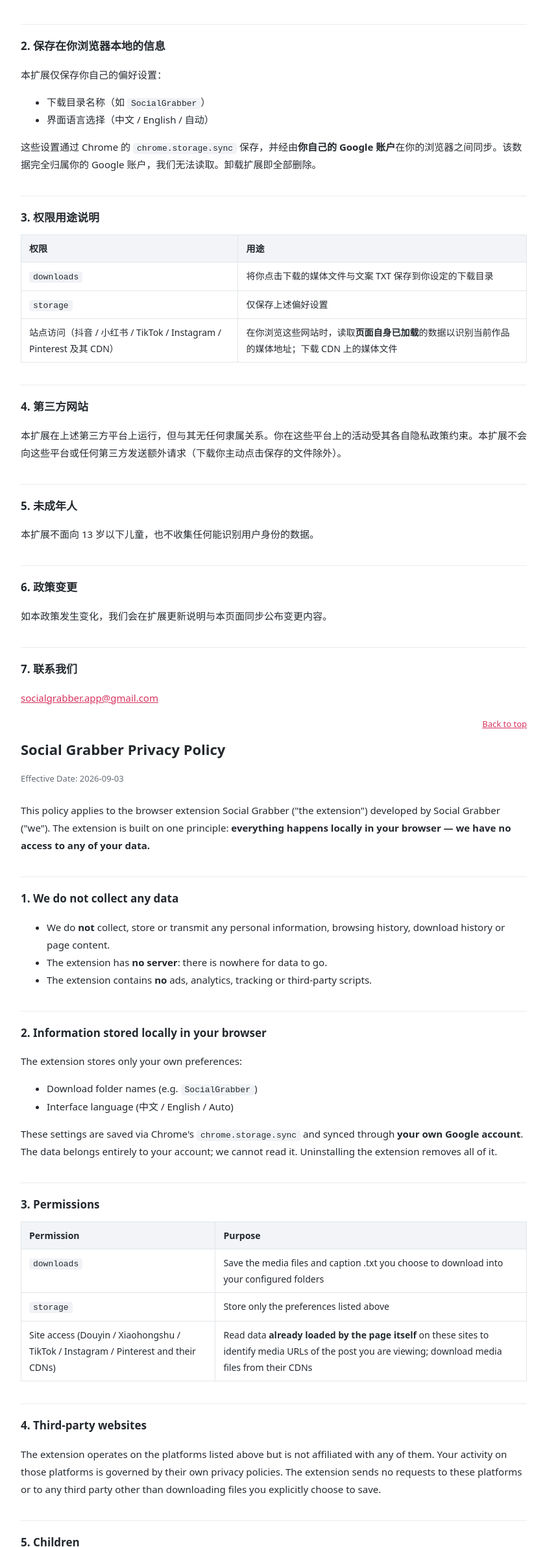
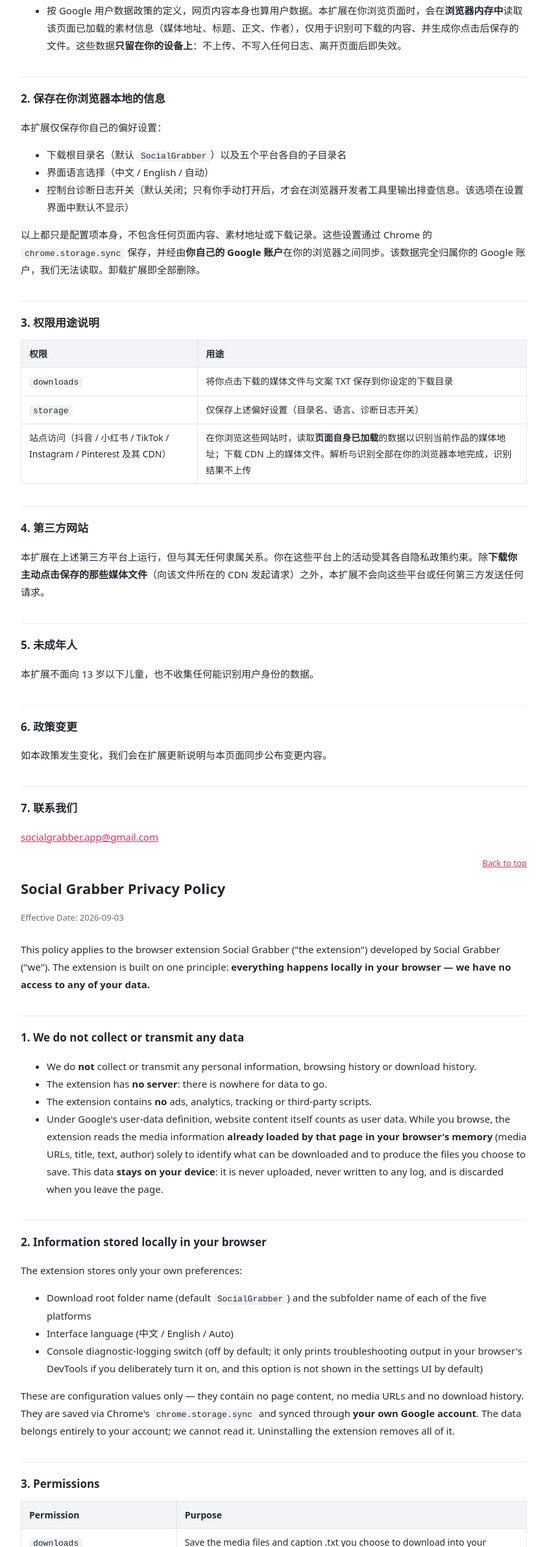
Before and after one commit to socialgrabberapp/SocialGrabber, a plain HTML site: page privacy-policy.html in a window 1280 px wide. Shown: the part 419-2800 px from the top of the page at 65% size, without its empty margins (218-1061 px from the left). Drawn offline with Linux system fonts and the light colour scheme.

Commit message:
Add files via upload

```diff
--- a/privacy-policy.html
+++ b/privacy-policy.html
@@ -38,31 +38,33 @@
 
 <p>本扩展 Social Grabber（"本扩展"）由 Social Grabber（"我们"）开发。我们非常重视你的隐私。本扩展的设计原则是：<strong>一切处理都在你的浏览器本地完成，我们接触不到任何你的数据。</strong></p>
 
-<h2>1. 我们不收集任何数据</h2>
+<h2>1. 我们不收集、也不上传任何数据</h2>
 <ul>
-  <li>我们<strong>不收集、不存储、不上传</strong>你的任何个人信息、浏览记录、下载记录或页面内容。</li>
+  <li>我们<strong>不收集、不上传</strong>你的任何个人信息、浏览记录或下载记录。</li>
   <li>本扩展<strong>没有任何服务器</strong>：不存在数据可以发往的地方。</li>
   <li>本扩展<strong>没有</strong>广告、统计分析（Analytics）、埋点或第三方追踪代码。</li>
+  <li>按 Google 用户数据政策的定义，网页内容本身也算用户数据。本扩展在你浏览页面时，会在<strong>浏览器内存中</strong>读取该页面已加载的素材信息（媒体地址、标题、正文、作者），仅用于识别可下载的内容、并生成你点击后保存的文件。这些数据<strong>只留在你的设备上</strong>：不上传、不写入任何日志、离开页面后即失效。</li>
 </ul>
 
 <h2>2. 保存在你浏览器本地的信息</h2>
 <p>本扩展仅保存你自己的偏好设置：</p>
 <ul>
-  <li>下载目录名称（如 <code>SocialGrabber</code>）</li>
+  <li>下载根目录名（默认 <code>SocialGrabber</code>）以及五个平台各自的子目录名</li>
   <li>界面语言选择（中文 / English / 自动）</li>
+  <li>控制台诊断日志开关（默认关闭；只有你手动打开后，才会在浏览器开发者工具里输出排查信息。该选项在设置界面中默认不显示）</li>
 </ul>
-<p>这些设置通过 Chrome 的 <code>chrome.storage.sync</code> 保存，并经由<strong>你自己的 Google 账户</strong>在你的浏览器之间同步。该数据完全归属你的 Google 账户，我们无法读取。卸载扩展即全部删除。</p>
+<p>以上都只是配置项本身，不包含任何页面内容、素材地址或下载记录。这些设置通过 Chrome 的 <code>chrome.storage.sync</code> 保存，并经由<strong>你自己的 Google 账户</strong>在你的浏览器之间同步。该数据完全归属你的 Google 账户，我们无法读取。卸载扩展即全部删除。</p>
 
 <h2>3. 权限用途说明</h2>
 <table>
   <tr><th>权限</th><th>用途</th></tr>
   <tr><td><code>downloads</code></td><td>将你点击下载的媒体文件与文案 TXT 保存到你设定的下载目录</td></tr>
-  <tr><td><code>storage</code></td><td>仅保存上述偏好设置</td></tr>
-  <tr><td>站点访问（抖音 / 小红书 / TikTok / Instagram / Pinterest 及其 CDN）</td><td>在你浏览这些网站时，读取<strong>页面自身已加载</strong>的数据以识别当前作品的媒体地址；下载 CDN 上的媒体文件</td></tr>
+  <tr><td><code>storage</code></td><td>仅保存上述偏好设置（目录名、语言、诊断日志开关）</td></tr>
+  <tr><td>站点访问（抖音 / 小红书 / TikTok / Instagram / Pinterest 及其 CDN）</td><td>在你浏览这些网站时，读取<strong>页面自身已加载</strong>的数据以识别当前作品的媒体地址；下载 CDN 上的媒体文件。解析与识别全部在你的浏览器本地完成，识别结果不上传</td></tr>
 </table>
 
 <h2>4. 第三方网站</h2>
-<p>本扩展在上述第三方平台上运行，但与其无任何隶属关系。你在这些平台上的活动受其各自隐私政策约束。本扩展不会向这些平台或任何第三方发送额外请求（下载你主动点击保存的文件除外）。</p>
+<p>本扩展在上述第三方平台上运行，但与其无任何隶属关系。你在这些平台上的活动受其各自隐私政策约束。除<strong>下载你主动点击保存的那些媒体文件</strong>（向该文件所在的 CDN 发起请求）之外，本扩展不会向这些平台或任何第三方发送任何请求。</p>
 
 <h2>5. 未成年人</h2>
 <p>本扩展不面向 13 岁以下儿童，也不收集任何能识别用户身份的数据。</p>
@@ -79,31 +81,33 @@
 
 <p>This policy applies to the browser extension Social Grabber ("the extension") developed by Social Grabber ("we"). The extension is built on one principle: <strong>everything happens locally in your browser — we have no access to any of your data.</strong></p>
 
-<h2>1. We do not collect any data</h2>
+<h2>1. We do not collect or transmit any data</h2>
 <ul>
-  <li>We do <strong>not</strong> collect, store or transmit any personal information, browsing history, download history or page content.</li>
+  <li>We do <strong>not</strong> collect or transmit any personal information, browsing history or download history.</li>
   <li>The extension has <strong>no server</strong>: there is nowhere for data to go.</li>
   <li>The extension contains <strong>no</strong> ads, analytics, tracking or third-party scripts.</li>
+  <li>Under Google's user-data definition, website content itself counts as user data. While you browse, the extension reads the media information <strong>already loaded by that page in your browser's memory</strong> (media URLs, title, text, author) solely to identify what can be downloaded and to produce the files you choose to save. This data <strong>stays on your device</strong>: it is never uploaded, never written to any log, and is discarded when you leave the page.</li>
 </ul>
 
 <h2>2. Information stored locally in your browser</h2>
 <p>The extension stores only your own preferences:</p>
 <ul>
-  <li>Download folder names (e.g. <code>SocialGrabber</code>)</li>
+  <li>Download root folder name (default <code>SocialGrabber</code>) and the subfolder name of each of the five platforms</li>
   <li>Interface language (中文 / English / Auto)</li>
+  <li>Console diagnostic-logging switch (off by default; it only prints troubleshooting output in your browser's DevTools if you deliberately turn it on, and this option is not shown in the settings UI by default)</li>
 </ul>
-<p>These settings are saved via Chrome's <code>chrome.storage.sync</code> and synced through <strong>your own Google account</strong>. The data belongs entirely to your account; we cannot read it. Uninstalling the extension removes all of it.</p>
+<p>These are configuration values only — they contain no page content, no media URLs and no download history. They are saved via Chrome's <code>chrome.storage.sync</code> and synced through <strong>your own Google account</strong>. The data belongs entirely to your account; we cannot read it. Uninstalling the extension removes all of it.</p>
 
 <h2>3. Permissions</h2>
 <table>
   <tr><th>Permission</th><th>Purpose</th></tr>
   <tr><td><code>downloads</code></td><td>Save the media files and caption .txt you choose to download into your configured folders</td></tr>
-  <tr><td><code>storage</code></td><td>Store only the preferences listed above</td></tr>
-  <tr><td>Site access (Douyin / Xiaohongshu / TikTok / Instagram / Pinterest and their CDNs)</td><td>Read data <strong>already loaded by the page itself</strong> on these sites to identify media URLs of the post you are viewing; download media files from their CDNs</td></tr>
+  <tr><td><code>storage</code></td><td>Store only the preferences listed above (folder names, language, diagnostic-logging switch)</td></tr>
+  <tr><td>Site access (Douyin / Xiaohongshu / TikTok / Instagram / Pinterest and their CDNs)</td><td>Read data <strong>already loaded by the page itself</strong> on these sites to identify media URLs of the post you are viewing; download media files from their CDNs. All parsing and identification happen locally in your browser; the results are never uploaded</td></tr>
 </table>
 
 <h2>4. Third-party websites</h2>
-<p>The extension operates on the platforms listed above but is not affiliated with any of them. Your activity on those platforms is governed by their own privacy policies. The extension sends no requests to these platforms or to any third party other than downloading files you explicitly choose to save.</p>
+<p>The extension operates on the platforms listed above but is not affiliated with any of them. Your activity on those platforms is governed by their own privacy policies. The only outbound requests the extension itself makes are to fetch the media files <strong>you explicitly chose to save</strong> (requests to the CDN hosting that file); it sends no other request to these platforms or to any third party.</p>
 
 <h2>5. Children</h2>
 <p>The extension is not directed at children under 13 and collects no data that could identify any user.</p>
```
